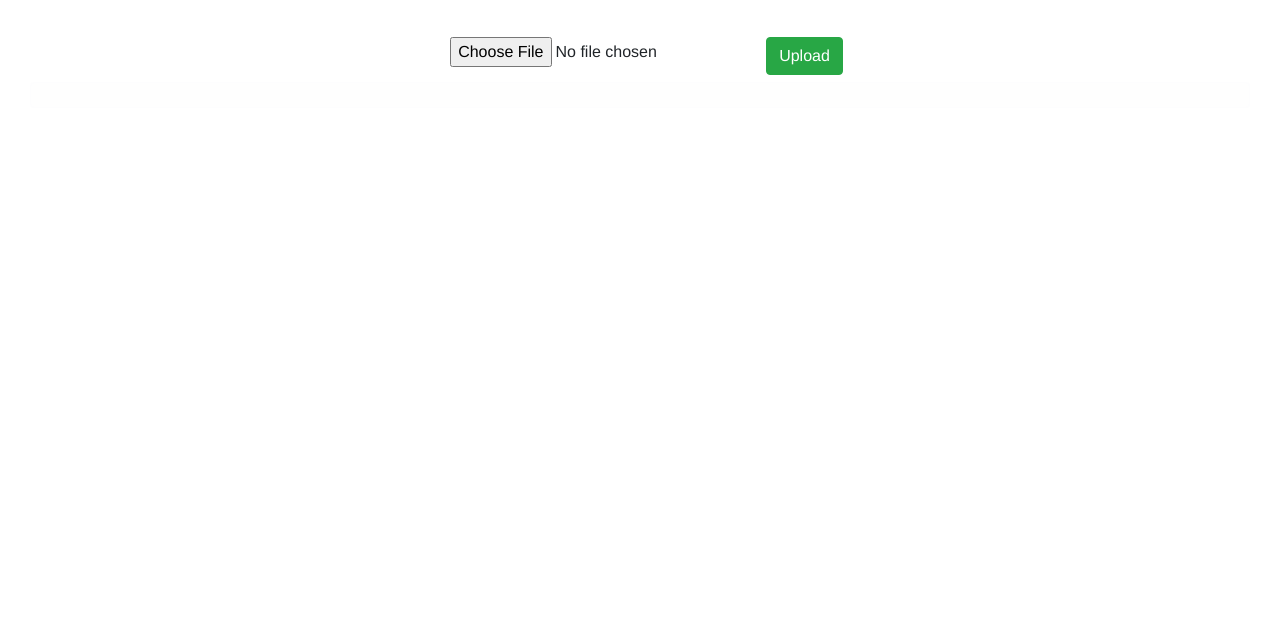
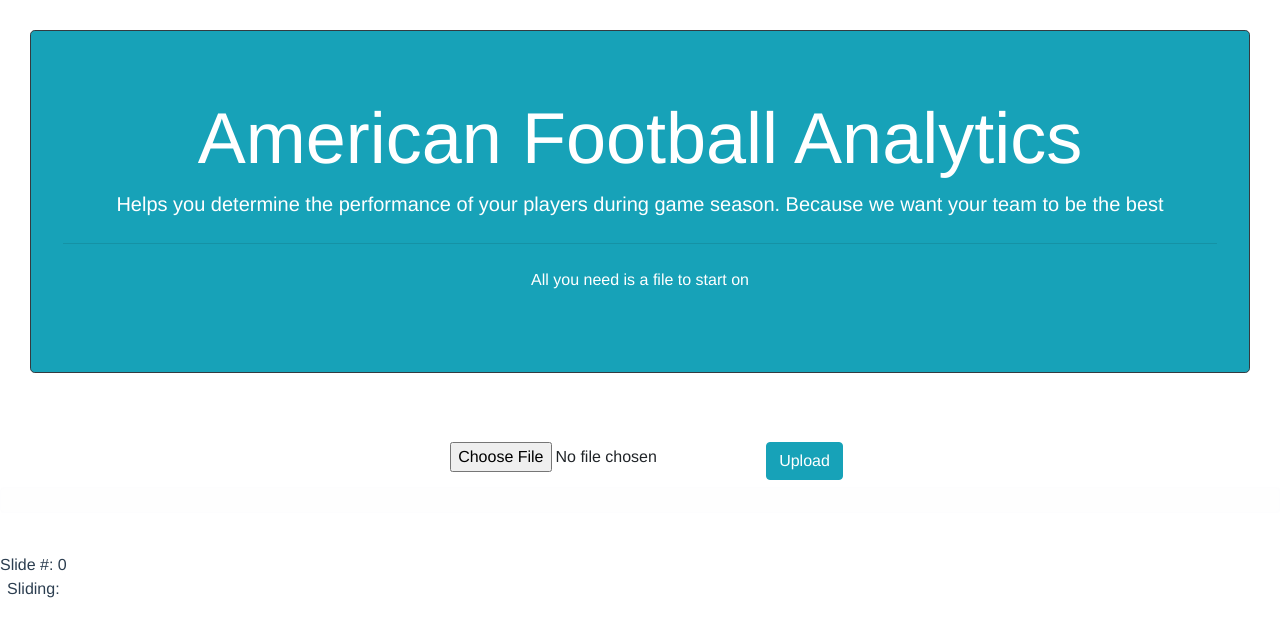
Before and after one commit to himol7/American-Football-Analytics-Application, a Vue app in the folder vue-app/: page / in a window 1280 px wide. Shown: the top 636 px of the page. Built offline with nearby package versions, Linux system fonts and the light colour scheme; the HTML template or start-up script is replaced by a standard one.

Commit message:
"Bootstrapping the banner and upload"

```diff
--- a/vue-app/src/App.vue
+++ b/vue-app/src/App.vue
@@ -1,10 +1,24 @@
 <template>
   <div id="app">
     <div id="nav">
+      <b-jumbotron bg-variant = "info" text-variant="white" border-variant="dark">
+        <template v-slot:header>American Football Analytics</template>
+
+          <template v-slot:lead>
+            Helps you determine the performance of your players during game season. Because we want your team to be the best
+          </template>
+
+          <hr class="my-4">
+
+          <p>
+            All you need is a file to start on
+          </p>
+      </b-jumbotron>
+      </div>
       <UploadFile />
       <DisplayPhotos />
     </div>
-  </div>
+
 </template>
 
 <script>
@@ -39,4 +53,5 @@ export default {
 #nav a.router-link-exact-active {
   color: #42b983;
 }
+
 </style>
--- a/vue-app/src/components/DisplayPhotos.vue
+++ b/vue-app/src/components/DisplayPhotos.vue
@@ -1,30 +1,46 @@
 <template>
-    <div>
-        <div v-if="isPhotoAvailable">
-            <img v-for="photo in photos" :key="photo.id" :src="photo.link" />
-        </div>
-    </div>
-</template>
+  <div class = "d-flex align-items-stretch">
 
 
+    <div v-if="isPhotoAvailable">
+        <b-carousel
+            id="carousel-1"
+            v-model="slide"
+            :interval="4000"
+            controls
+            indicators
+            background="#ababab"
+            img-width = "500"
+            img-height = "00"
+            style="text-shadow: 1px 1px 2px #333;"
+            @sliding-start="onSlideStart"
+            @sliding-end="onSlideEnd"
+            v-bind="mainProps"
+        >
+          <b-carousel-slide caption="First slide" :img-src="photo.link" indicator = 'hover' v-for="photo in photos" :key="photo.id" ></b-carousel-slide>
+
+        </b-carousel>
+    </div>
+    <p class="mt-4">
+      Slide #: {{ slide }}<br>
+      Sliding: {{ sliding }}
+    </p>
+    </div>
+
+   <!-- <img v-for="photo in photos" :key="photo.id" :src="photo.link" /> -->
+</template>
 <script>
-import axios from 'axios'
+//import axios from 'axios'
 import { bus } from '@/event-bus'
 
 export default {
     name: 'DisplayPhotos',
     data() {
         return{
-            mainProps: {
-                center: true,
-                fluidGrow: true,
-                blank: true,
-                blankColor: '#bbb',
-                width: 600,
-                heigh1t: 400,
-                class1: 'my-5'
-            },
-            photos: []
+
+            photos: [],
+            slide: 0,
+            sliding: null
         }
     },
     computed: {
@@ -40,14 +56,32 @@ export default {
 
     methods: {
         getReport() {
-            axios.get('http://localhost:5000/analysis')
-            .then((response) =>{
-                this.photos = response.data
-            })
-            .catch(function (error){
-                console.log(error)
-            })
+            this.photos.push({"id": 1,"link": "https://picsum.photos/500/300/?image=50"})
+            this.photos.push({"id": 2,"link": "https://picsum.photos/400/650/?image=54"})
+            this.photos.push({"id": 3,"link": "https://picsum.photos/250/250/?image=54"})
+            this.photos.push({"id": 4,"link": "https://picsum.photos/250/250/?image=54"})
+            this.photos.push({"id": 5,"link": "https://picsum.photos/250/250/?image=54"})
+            this.photos.push({"id": 6,"link": "https://picsum.photos/250/250/?image=54"})
+                        // axios.get('http://localhost:5000/analysis')
+            // .then((response) =>{
+            //     this.photos = response.data
+            // })
+            // .catch(function (error){
+            //     console.log(error)
+            // })
         }
     }
 }
 </script>
+<style scoped>
+.carousel {
+    align-items: center;
+    background-color: #666;
+    color: #999;
+    display: flex;
+    font-size: 1.5rem;
+    justify-content: center;
+    min-height: 10rem;
+
+}
+</style>
--- a/vue-app/src/components/UploadFile.vue
+++ b/vue-app/src/components/UploadFile.vue
@@ -1,21 +1,22 @@
 <template>
   <div>
+
+
     <label class="btn btn-default">
       <input type="file" ref="file" v-on:change="selectFile" />
     </label>
-
-    <button class="btn btn-success"  @click="upload">
+    <button class="btn btn-info"  @click="upload">
       Upload
     </button>
 
     <div class="alert alert-light" role="alert">{{ message }}</div>
+  </div>
 
-  </div>
 </template>
 
 <script>
 
-import http from "@/http-common"
+//import http from "@/http-common"
 import { bus } from "@/event-bus"
 
 export default {
@@ -36,28 +37,27 @@ export default {
           this.selectedFiles = this.$refs.file.files
       },
       upload() {
-          this.progress = 0
-          this.currentFile = this.selectedFiles.item(0)
-          console.log(this.currentFile)
-          let formData = new FormData()
-          formData.append("file", this.currentFile)
+        // this.progress = 0
+          // this.currentFile = this.selectedFiles.item(0)
+          // console.log(this.currentFile)
+          // let formData = new FormData()
+          // formData.append("file", this.currentFile)
           bus.$emit('upload-success')
-          return http.post("/upload", formData, {
-            headers: {
-                "Content-Type": "multipart/form-data"
-            }
-            })
-          .then(response => {
-              console.log("Success!")
-              bus.$emit('upload-success')
-              console.log(response.data)
-          })
-         .catch(() => {
-          this.progress = 0;
-          this.message = "Could not upload the file!";
-          this.currentFile = undefined;
-         });
-
+        //   return http.post("/upload", formData, {
+        //     headers: {
+        //         "Content-Type": "multipart/form-data"
+        //     }
+        //     })
+        //   .then(response => {
+        //       console.log("Success!")
+        //       bus.$emit('upload-success')
+        //       console.log(response.data)
+        //   })
+        //  .catch(() => {
+        //   this.progress = 0;
+        //   this.message = "Could not upload the file!";
+        //   this.currentFile = undefined;
+        //  });
       },
 
   }
```
